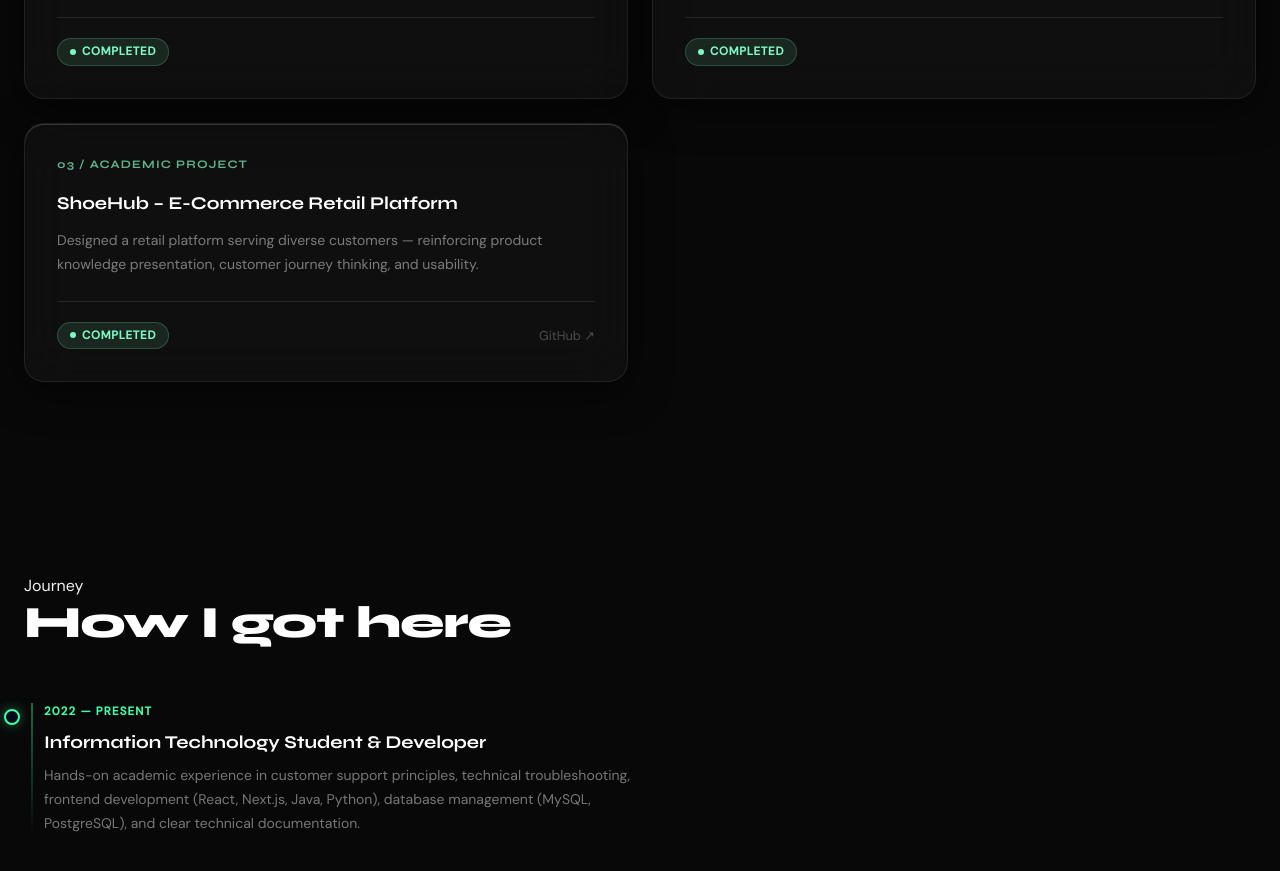
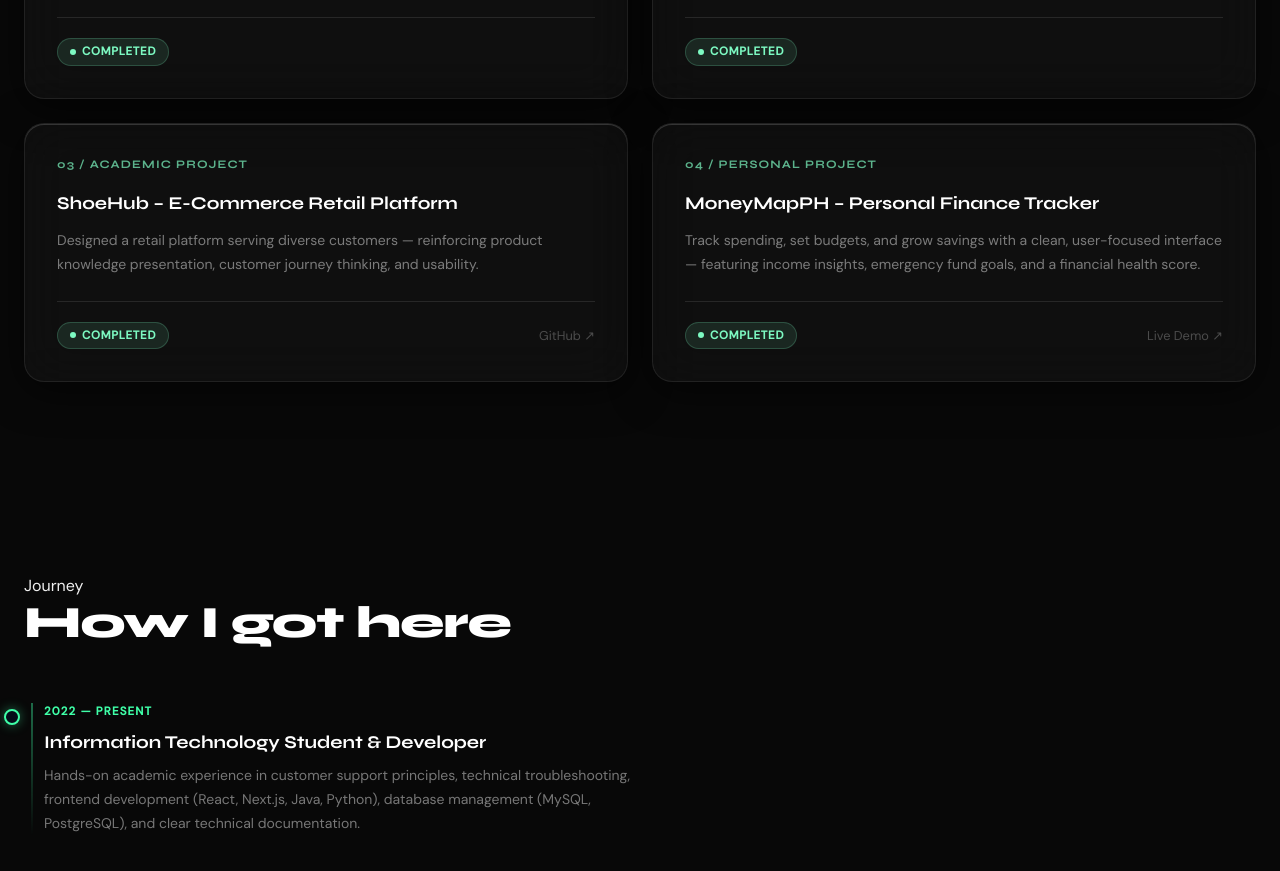
Before and after one commit to rrytz/rrytz, a Next.js app: page / in a window 1280 px wide. Shown: the part 1920-2791 px from the top of the page. Built offline with nearby package versions, Linux system fonts and the light colour scheme.

Commit message:
feat: link MoneyMapPH live demo in project gallery

```diff
--- a/components/Projects.tsx
+++ b/components/Projects.tsx
@@ -61,15 +61,28 @@ export default function Projects() {
                   {project.status}
                 </span>
 
+                <div className="flex items-center gap-4">
                   {project.githubUrl && (
                     <a
                       href={project.githubUrl}
                       target="_blank"
+                      rel="noopener noreferrer"
                       className="text-[0.8rem] text-white/25 hover:text-[#7DF9C2] transition-colors"
                     >
                       GitHub ↗
                     </a>
                   )}
+                  {(project as { liveUrl?: string }).liveUrl && (
+                    <a
+                      href={(project as { liveUrl?: string }).liveUrl}
+                      target="_blank"
+                      rel="noopener noreferrer"
+                      className="text-[0.8rem] text-white/25 hover:text-[#7DF9C2] transition-colors"
+                    >
+                      Live Demo ↗
+                    </a>
+                  )}
+                </div>
               </div>
             </motion.div>
           ))}
--- a/data/portfolio.ts
+++ b/data/portfolio.ts
@@ -64,6 +64,16 @@ export const portfolioData = {
       githubUrl: "https://github.com/rrytz/pace.git",
       projectRole: "Solo Developer",
     },
+    {
+      id: "04",
+      category: "PERSONAL PROJECT",
+      title: "MoneyMapPH – Personal Finance Tracker",
+      description: "Track spending, set budgets, and grow savings with a clean, user-focused interface — featuring income insights, emergency fund goals, and a financial health score.",
+      status: "Completed",
+      tech: ["Next.js", "Tailwind CSS", "Vercel"],
+      liveUrl: "https://money-map-ph.vercel.app/",
+      projectRole: "Solo Developer",
+    },
   ],
   education: [
     {
```
Lines whose indentation alone changed are shown as unchanged.
